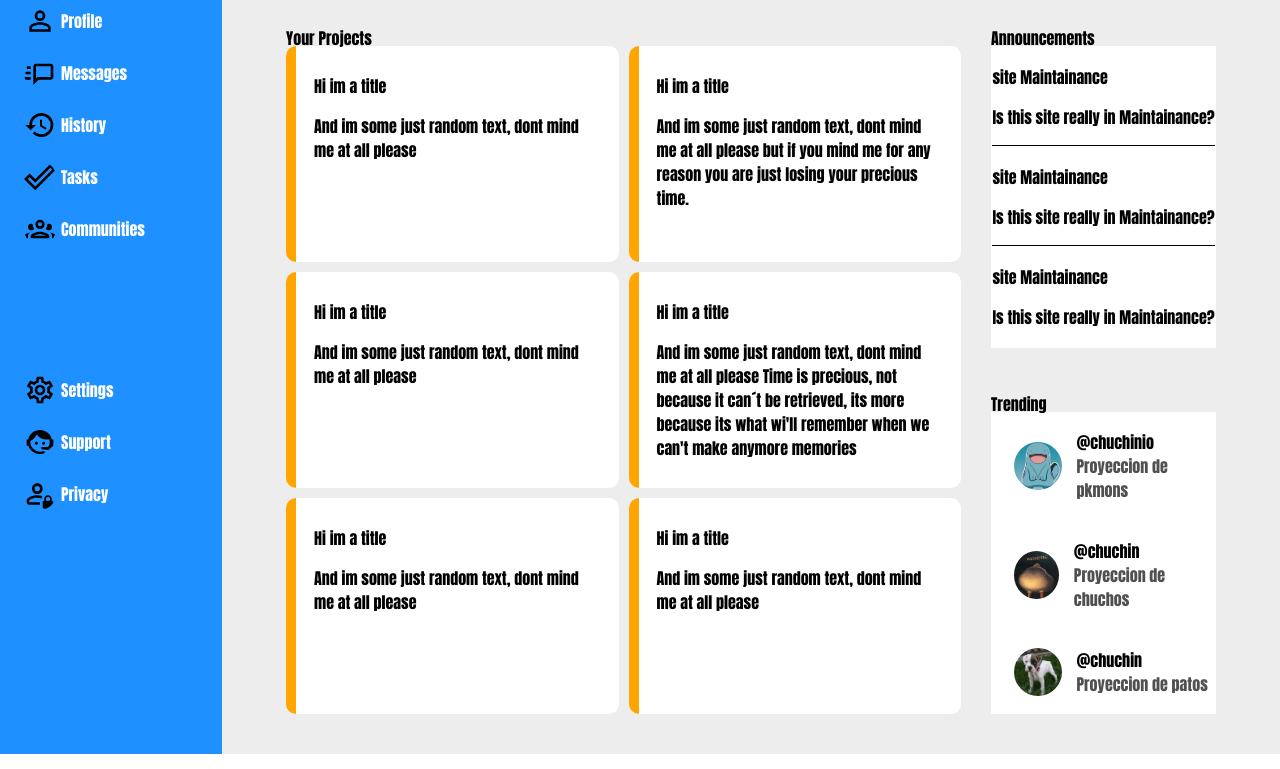
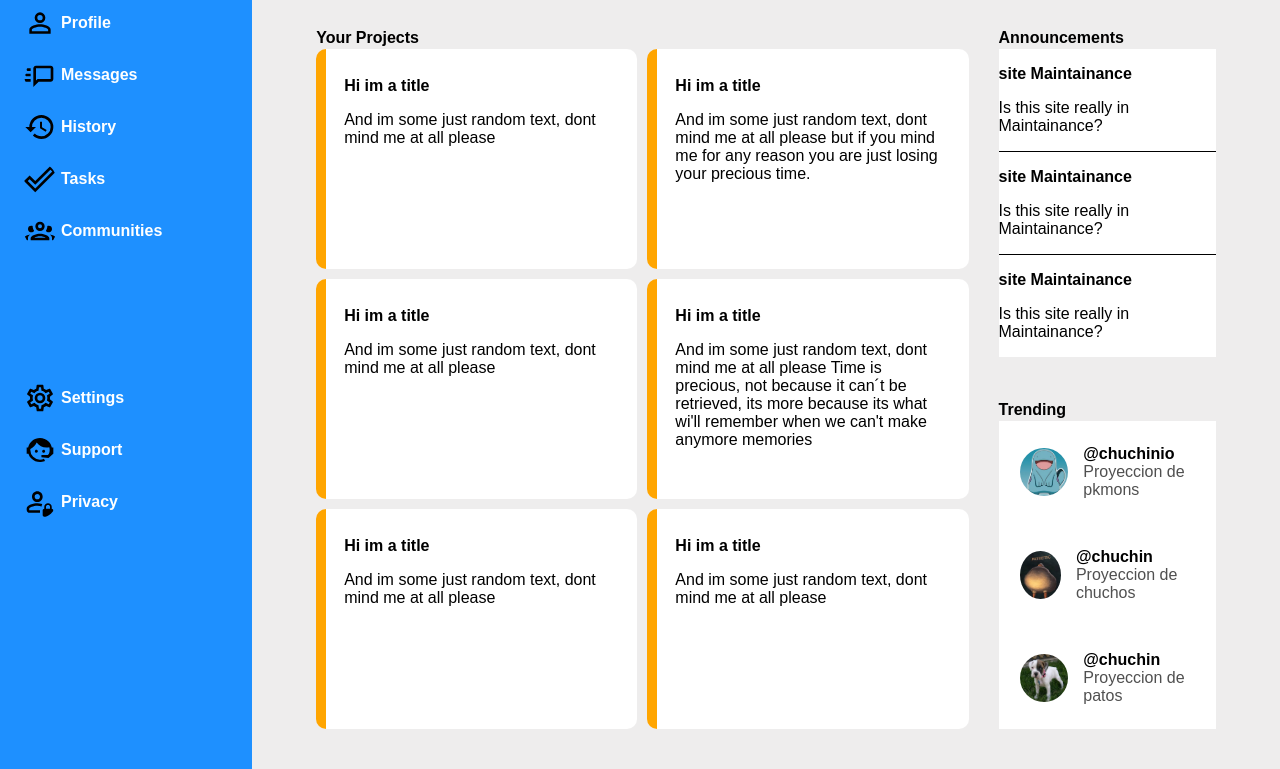
Before and after one commit to Bodokeyk/adminDashboard, a plain HTML site: page index.html in a window 1280 px wide. Shown: the part 171-940 px from the top of the page. Drawn offline with Linux system fonts and the light colour scheme.

Commit message:
change font family Impact to use the other ones

```diff
--- a/style.css
+++ b/style.css
@@ -2,7 +2,7 @@ body,
 html {
   height: 100%;
   margin: 0;
-  font-family: Impact, Haettenschweiler,
+  font-family:  Haettenschweiler,
    'Arial Narrow Bold', sans-serif;
 }
 .Main-container{
```
